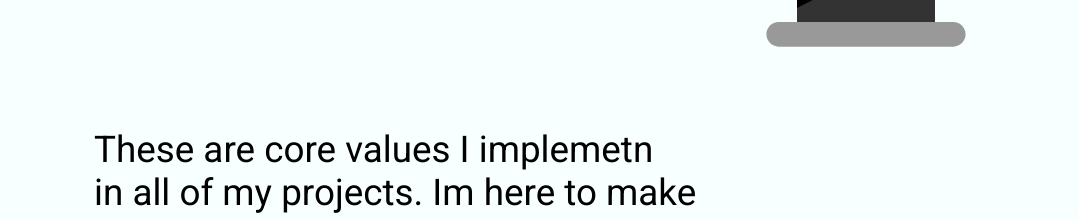
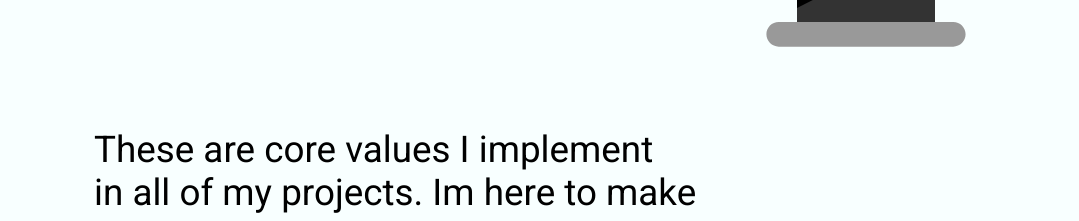
Before and after one commit to BucoTEC/MyPortifolio, a React (Create React App) app: page / in a window 1280 px wide. Shown: the part 1280-1501 px from the top of the page, without its empty margins (58-1137 px from the left). Built offline with nearby package versions, Linux system fonts and the light colour scheme.

Commit message:
made fix to spleecheck in skills instor

```diff
--- a/src/components/Home/SkllisIntro.jsx
+++ b/src/components/Home/SkllisIntro.jsx
@@ -156,7 +156,7 @@ function SkllisIntro() {
       </Top>
       <Bottom>
         <SubText>
-          <h2>These are core values I implemetn</h2>
+          <h2>These are core values I implement</h2>
           <h2>in all of my projects. Im here to make</h2>
           <h1 id="gornji">Your problems </h1>
           <h1>disapear</h1>
```
